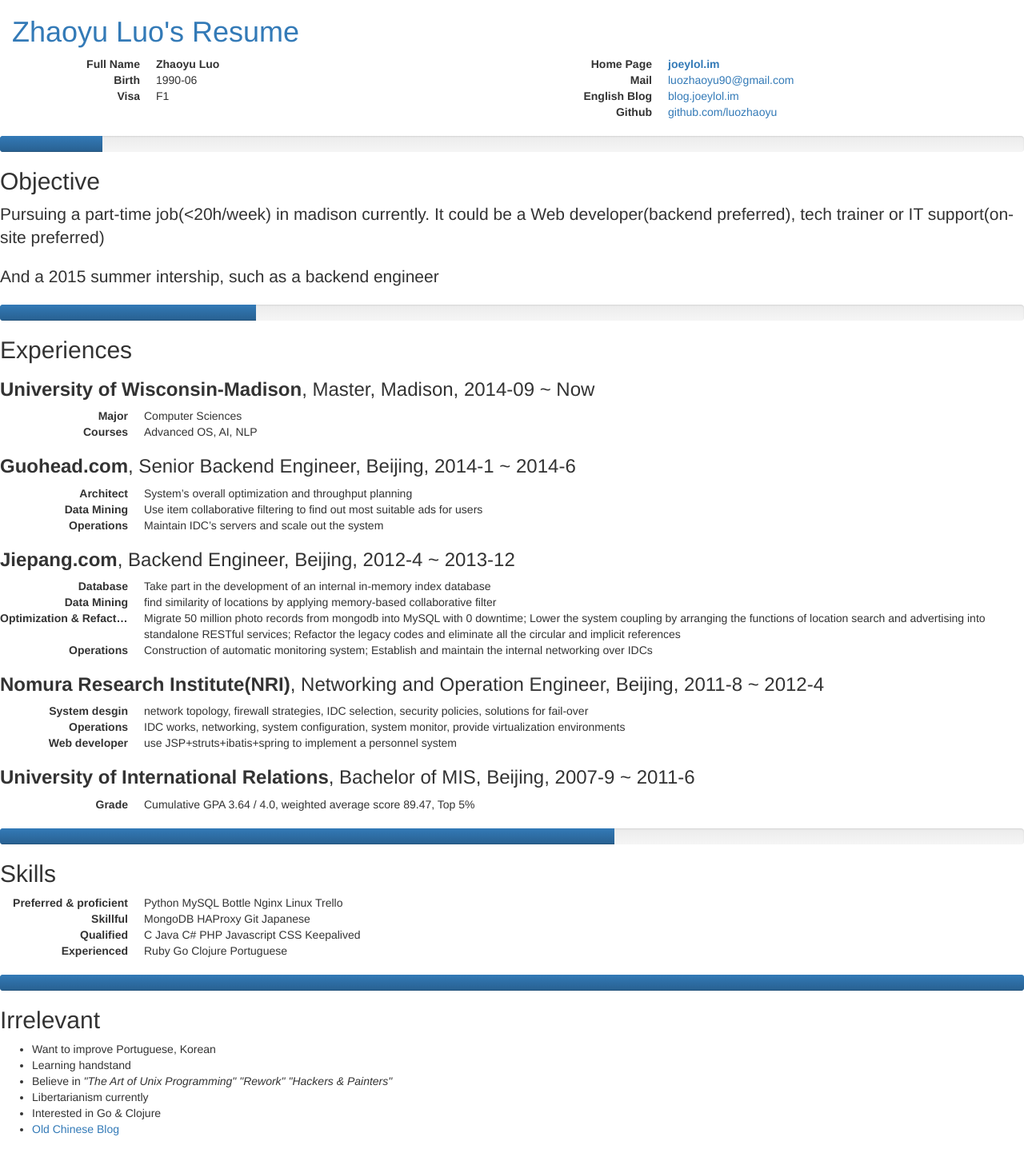
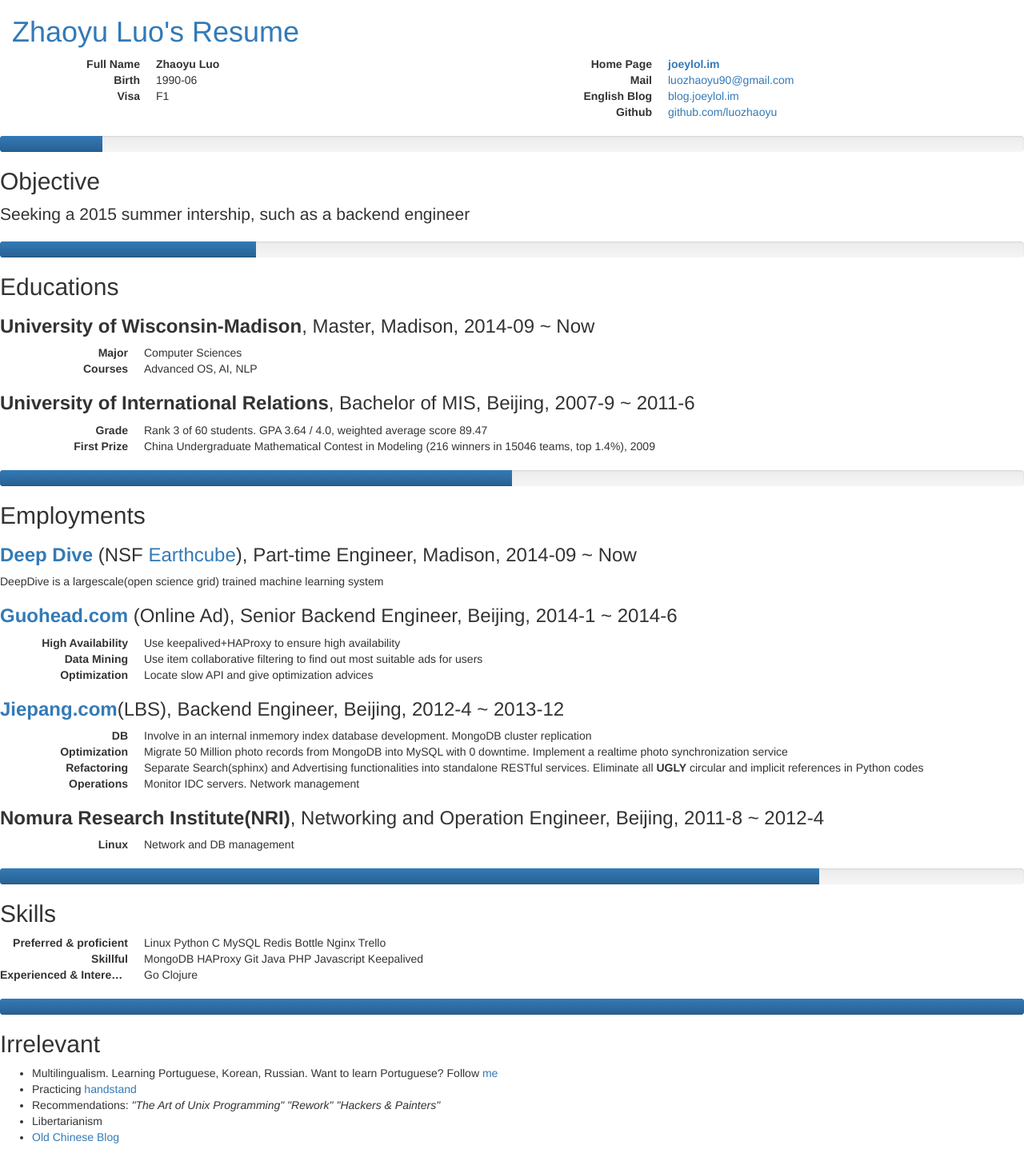
Before and after one commit to luozhaoyu/luozhaoyu.github.io, a Jekyll site: the page resume.html, which Jekyll copies as it is, in a window 1280 px wide. Shown: the whole page at 80% size. Built offline with Jekyll 4.4.1, drawn with Linux system fonts in a browser that asks for light colours; nearby versions of some CDN libraries; Markdown is read by kramdown in place of the engine named in the settings.

Commit message:
update resume and add efibootmgr article

```diff
--- a/resume.html
+++ b/resume.html
@@ -58,60 +58,70 @@
         <div class="row">
             <div class="progress"><div class="progress-bar" style="width: 10%"></div></div>
             <h2>Objective</h2>
-            <p class="lead">Pursuing a part-time job(&lt;20h/week) in madison currently. It could be a Web developer(backend preferred), tech trainer or IT support(on-site preferred)<p>
-            <p class="lead">And a 2015 summer intership, such as a backend engineer<p>
+            <p class="lead">Seeking a 2015 summer intership, such as a backend engineer<p>
         </div>
+
         <div class="row">
             <div class="progress"><div class="progress-bar" style="width: 25%"></div></div>
-            <h2>Experiences</h2>
+            <h2>Educations</h2>
                 <h3><strong>University of Wisconsin-Madison</strong>, Master, Madison, 2014-09 ~ Now</h3>
                 <dl class="dl-horizontal">
                     <dt>Major</dt><dd>Computer Sciences</dd>
                     <dt>Courses</dt><dd>Advanced OS, AI, NLP</dd>
                 </dl>
-                <h3><strong>Guohead.com</strong>, Senior Backend Engineer, Beijing, 2014-1 ~ 2014-6</h3>
+                <h3><strong>University of International Relations</strong>, Bachelor of MIS, Beijing, 2007-9 ~ 2011-6</h3>
                 <dl class="dl-horizontal">
-                    <dt>Architect</dt><dd>System’s overall optimization and throughput planning</dd>
+                    <dt>Grade</dt><dd>Rank 3 of 60 students. GPA 3.64 / 4.0, weighted average score 89.47</dd>
+                    <dt>First Prize</dt><dd>China Undergraduate Mathematical Contest in Modeling (216 winners in 15046 teams, top 1.4%), 2009</dd>
+                </dl>
+        </div>
+
+        <div class="row">
+            <div class="progress"><div class="progress-bar" style="width: 50%"></div></div>
+            <h2>Employments</h2>
+                <h3><strong><a href="http://deepdive.stanford.edu/">Deep Dive</a></strong>
+                (NSF <a href="http://www.nsf.gov/geo/earthcube/">Earthcube</a>), Part-time Engineer, Madison, 2014-09 ~ Now</h3>
+                DeepDive is a large­scale(open science grid) trained machine learning system
+                <h3><strong><a href="http://guohead.com">Guohead.com</a></strong>
+                (Online Ad), Senior Backend Engineer, Beijing, 2014-1 ~ 2014-6</h3>
+                <dl class="dl-horizontal">
+                    <dt>High Availability</dt><dd>Use keepalived+HAProxy to ensure high availability</dd>
                     <dt>Data Mining</dt><dd>Use item collaborative filtering to find out most suitable ads for users</dd>
-                    <dt>Operations</dt><dd>Maintain IDC’s servers and scale out the system</dd>
+                    <dt>Optimization</dt><dd>Locate slow API and give optimization advices</dd>
                 </dl>
-                <h3><strong>Jiepang.com</strong>, Backend Engineer, Beijing, 2012-4 ~ 2013-12</h3>
+                <h3><strong><a href="http://jiepang.com">Jiepang.com</a></strong>(LBS), Backend Engineer, Beijing, 2012-4 ~ 2013-12</h3>
                 <dl class="dl-horizontal">
-                    <dt>Database</dt><dd>Take part in the development of an internal in-memory index database</dd>
-                    <dt>Data Mining</dt><dd>find similarity of locations by applying memory-based collaborative filter</dd>
-                    <dt>Optimization & Refactoring</dt><dd>Migrate 50 million photo records from mongodb into MySQL with 0 downtime; Lower the system coupling by arranging the functions of location search and advertising into standalone RESTful services; Refactor the legacy codes and eliminate all the circular and implicit references</dd>
-                    <dt>Operations</dt><dd>Construction of automatic monitoring system; Establish and maintain the internal networking over IDCs</dd>
+                    <dt>DB</dt><dd>Involve in an internal in­memory index database development. MongoDB cluster replication</dd>
+                    <dt>Optimization</dt><dd>Migrate 50 Million photo records from MongoDB into MySQL with 0 downtime.
+                    Implement a realtime photo synchronization service
+                    </dd>
+                    <dt>Refactoring</dt><dd>Separate Search(sphinx) and Advertising functionalities into standalone
+                    RESTful services. Eliminate all <strong>UGLY</strong> circular and implicit references in Python codes
+                    </dd>
+                    <dt>Operations</dt><dd>Monitor IDC servers. Network management</dd>
                 </dl>
                 <h3><strong>Nomura Research Institute(NRI)</strong>, Networking and Operation Engineer, Beijing, 2011-8 ~ 2012-4</h3>
                 <dl class="dl-horizontal">
-                    <dt>System desgin</dt><dd>network topology, firewall strategies, IDC selection, security policies, solutions for fail-over</dd>
-                    <dt>Operations</dt><dd>IDC works, networking, system configuration, system monitor, provide virtualization environments</dd>
-                    <dt>Web developer</dt><dd>use JSP+struts+ibatis+spring to implement a personnel system</dd>
-                </dl>
-                <h3><strong>University of International Relations</strong>, Bachelor of MIS, Beijing, 2007-9 ~ 2011-6</h3>
-                <dl class="dl-horizontal">
-                    <dt>Grade</dt><dd>Cumulative GPA 3.64 / 4.0, weighted average score 89.47, Top 5%</dd>
+                    <dt>Linux</dt><dd>Network and DB management</dd>
                 </dl>
         </div>
         <div class="row">
-            <div class="progress"><div class="progress-bar" style="width: 60%"></div></div>
+            <div class="progress"><div class="progress-bar" style="width: 80%"></div></div>
             <h2>Skills</h2>
             <dl class="dl-horizontal">
-                <dt>Preferred & proficient</dt><dd>Python MySQL Bottle Nginx Linux Trello</dd>
-                <dt>Skillful</dt><dd>MongoDB HAProxy Git Japanese</dd>
-                <dt>Qualified</dt><dd>C Java C# PHP Javascript CSS Keepalived</dd>
-                <dt>Experienced</dt><dd>Ruby Go Clojure Portuguese</dd>
+                <dt>Preferred & proficient</dt><dd>Linux Python C MySQL Redis Bottle Nginx Trello</dd>
+                <dt>Skillful</dt><dd>MongoDB HAProxy Git Java PHP Javascript Keepalived</dd>
+                <dt>Experienced & Interested</dt><dd>Go Clojure</dd>
             </dl>
         </div>
         <div class="row">
         <div class="progress"><div class="progress-bar" style="width: 100%"></div></div>
             <h2>Irrelevant</h2>
             <ul>
-                <li>Want to improve Portuguese, Korean</li>
-                <li>Learning handstand</li>
-                <li>Believe in <i>"The Art of Unix Programming"</i> <i>"Rework"</i> <i>"Hackers & Painters"</i></li>
-                <li>Libertarianism currently</li>
-                <li>Interested in Go & Clojure</li>
+                <li>Multilingualism. Learning Portuguese, Korean, Russian. Want to learn Portuguese? Follow <a href="https://www.duolingo.com/luozhaoyu">me</a></li>
+                <li>Practicing <a href="https://www.google.com/search?q=handstand&newwindow=1&es_sm=93&tbm=isch&tbo=u&source=univ&sa=X&ei=JuwkVMnoFcuMyATJwoDQCA&ved=0CCcQsAQ&biw=1301&bih=657">handstand</a></li>
+                <li>Recommendations: <i>"The Art of Unix Programming"</i> <i>"Rework"</i> <i>"Hackers & Painters"</i></li>
+                <li>Libertarianism</li>
                 <li><a href="http://luozhaoyu.iteye.com/">Old Chinese Blog</a></li>
             </ul>
         </div>
```
Also changed, not shown: _posts/2014-09-22-zestybench.md (+4 -0 lines), _posts/2014-09-25-fix-uefi-ubuntu-boot-with-grub-in-boot-manager.md (added, +13 -0 lines).
